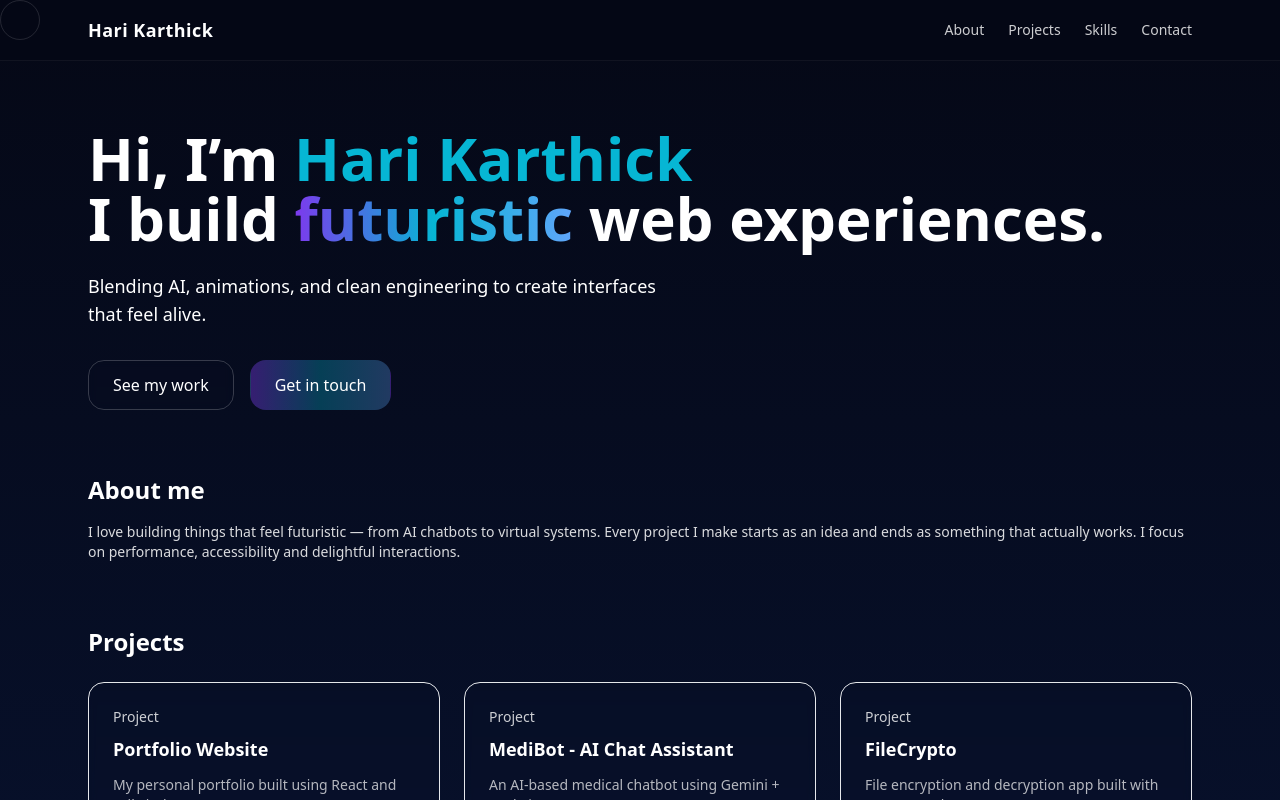
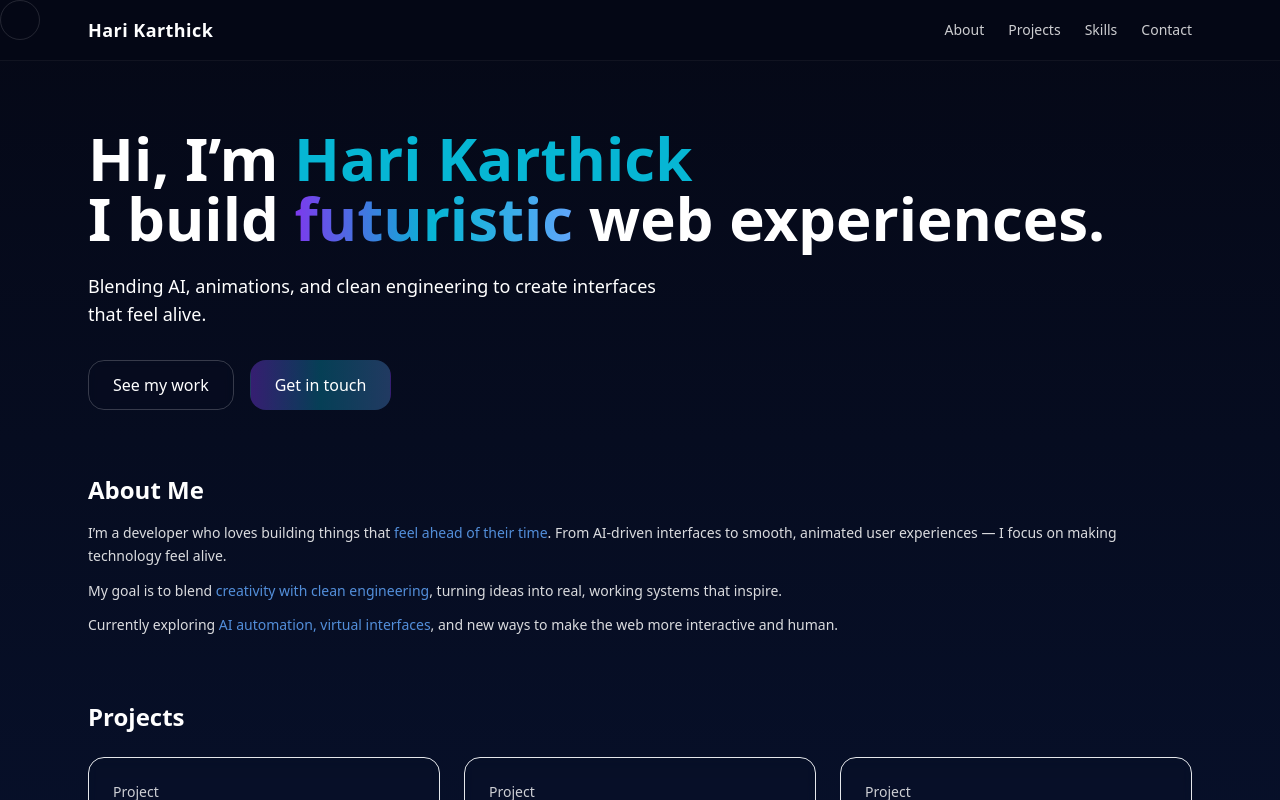
Before and after one commit to harikarthick12/portfolio, a React (Vite) app: page / in a window 1280 px wide. Shown: the top 800 px of the page. Built offline with nearby package versions, Linux system fonts and the light colour scheme.

Commit message:
Changed the abt section

```diff
--- a/src/App.jsx
+++ b/src/App.jsx
@@ -170,15 +170,24 @@ export default function App() {
         </section>
 
         {/* About Section */}
-        <section id="about" className="mb-16">
-          <h2 className="text-2xl font-semibold mb-4">About me</h2>
-          <p className="text-sm opacity-85">
-            I love building things that feel futuristic — from AI chatbots to
-            virtual systems. Every project I make starts as an idea and ends as
-            something that actually works. I focus on performance, accessibility
-            and delightful interactions.
-          </p>
-        </section>
+       <section id="about" className="mb-16">
+  <h2 className="text-2xl font-semibold mb-4">About Me</h2>
+  <div className="space-y-3 text-sm opacity-85 leading-relaxed">
+    <p>
+      I’m a developer who loves building things that <span className="text-blue-400">feel ahead of their time</span>.
+      From AI-driven interfaces to smooth, animated user experiences — I focus on making technology feel alive.
+    </p>
+    <p>
+      My goal is to blend <span className="text-blue-400">creativity with clean engineering</span>, turning ideas into real,
+      working systems that inspire.
+    </p>
+    <p>
+      Currently exploring <span className="text-blue-400">AI automation, virtual interfaces</span>, and new ways to make
+      the web more interactive and human.
+    </p>
+  </div>
+</section>
+
 
         {/* Projects Section */}
         <section id="projects" className="mb-16">
```
